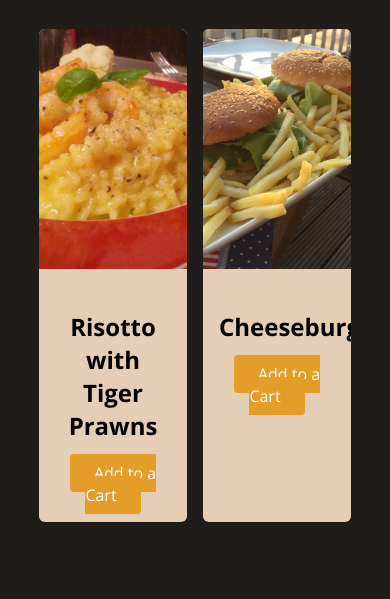
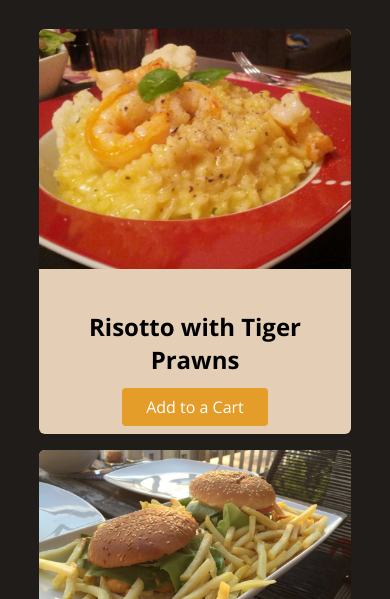
Before and after one commit to aziemp66/Responsive-Design-Project, a plain HTML site: page index.html in a window 390 px wide. Shown: the part 245-844 px from the top of the page. Drawn offline with nearby package versions, Linux system fonts and the light colour scheme.

Commit message:
Added Media Queries

```diff
--- a/style/index.css
+++ b/style/index.css
@@ -78,3 +78,9 @@ main h1 {
 .btn :hover {
     background-color: rgb(221, 13, 34);
 }
+
+@media (max-width: 768px) {
+    #latest-product ul {
+        grid-template-columns: 100%;
+    }
+}
```
